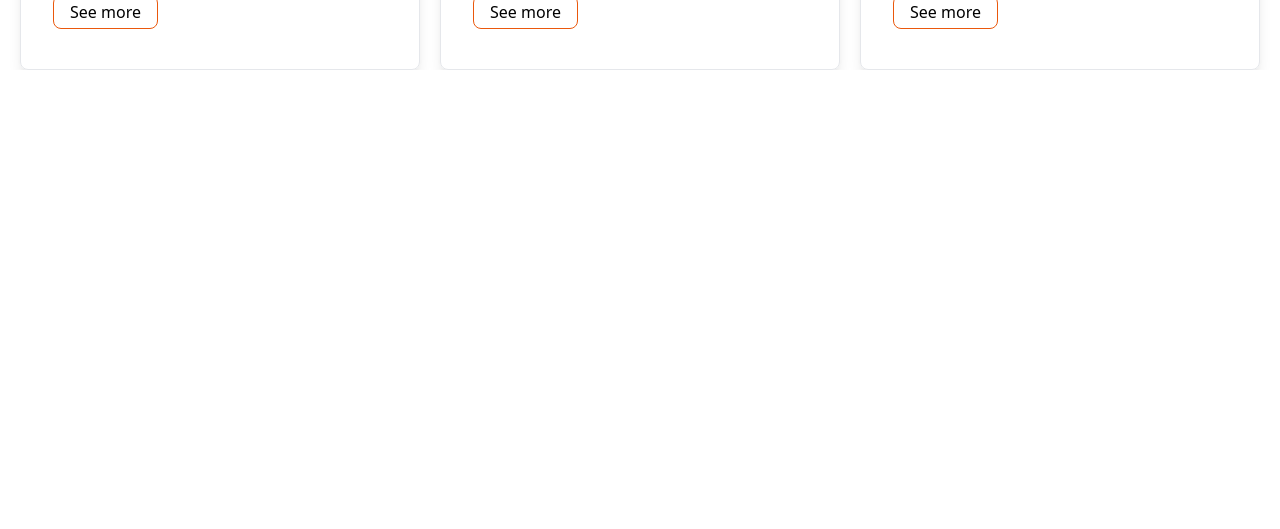
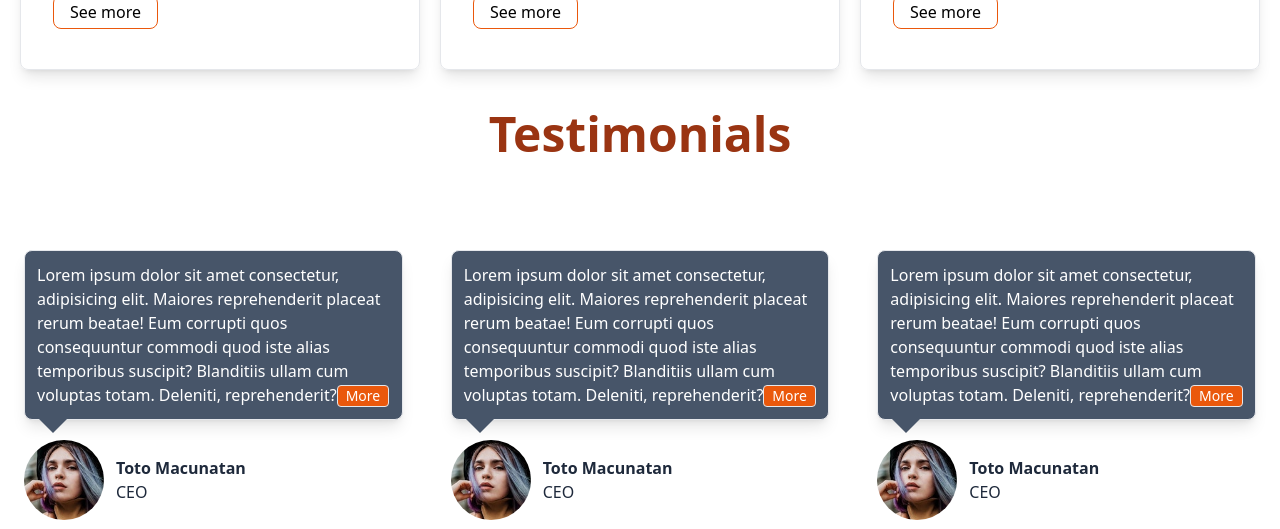
Before and after one commit to martywebdev/twcheatsheet, a React (Vite) app: page /site in a window 1280 px wide. Shown: the part 1624-2153 px from the top of the page. Before the commit the page ends 1694 px from the top, so only its background shows below. Built offline with nearby package versions, Linux system fonts and the light colour scheme.

Commit message:
testimonials

```diff
--- /dev/null
+++ b/src/components/site/Testimonial.jsx
@@ -0,0 +1,35 @@
+import React from "react";
+
+const Testimonial = () => {
+  return (
+    <div className="mx-3 p-3">
+      <div className="mb-5 rounded-lg border p-3 shadow-lg bg-slate-600 text-white">
+        Lorem ipsum dolor sit amet consectetur, adipisicing elit. Maiores reprehenderit placeat rerum beatae! Eum corrupti quos consequuntur commodi quod iste alias temporibus suscipit? Blanditiis ullam cum voluptas totam. Deleniti, reprehenderit?
+        <button className="rounded border bg-orange-600 px-2 text-sm text-white hover:bg-orange-700">
+          More
+        </button>
+        <div className="absolute">
+          <svg
+            className="size-8 fill-slate-600"
+            viewBox="0 0 16 16"
+            version="1.1"
+            xmlns="http://www.w3.org/2000/svg"
+            xmlns:xlink="http://www.w3.org/1999/xlink"
+          >
+            <rect width="16" height="16" id="icon-bound" fill="none" />
+            <polygon points="8,13 0,5 16,5" />
+          </svg>
+        </div>
+      </div>
+      <div className="flex items-center space-x-3">
+        <img src="img/avatar/laura-jones.jpg" alt="" className="size-20 rounded-full "/>
+        <div className="text-slate-800">
+            <h5 className="font-bold">Toto Macunatan</h5>
+            <p>CEO</p>
+        </div>
+      </div>
+    </div>
+  );
+};
+
+export default Testimonial;
--- /dev/null
+++ b/src/components/site/Testimonials.jsx
@@ -0,0 +1,17 @@
+import React from 'react'
+import Section from './Section'
+import Testimonial from './Testimonial'
+
+const Testimonials = () => {
+  return (
+    <Section title={'Testimonials'}>
+        <div className='grid md:grid-cols-2 lg:grid-cols-3 items-end'>
+           <Testimonial />
+           <Testimonial />
+           <Testimonial />
+        </div>
+    </Section>
+  )
+}
+
+export default Testimonials
--- a/src/pages/Site.jsx
+++ b/src/pages/Site.jsx
@@ -5,6 +5,7 @@ import Grid from "../components/site/Grid";
 import Services from "../components/site/Services";
 import Card from "../components/site/Card";
 import TopGrid from "../components/site/TopGrid";
+import Testimonials from "../components/site/Testimonials";
 
 const Site = () => {
   return (
@@ -16,6 +17,7 @@ const Site = () => {
       <main>
         <TopGrid />
         <Services />
+        <Testimonials />
       </main>
     </>
   );
```
Also changed, not shown: public/triangle-down.svg (added).
